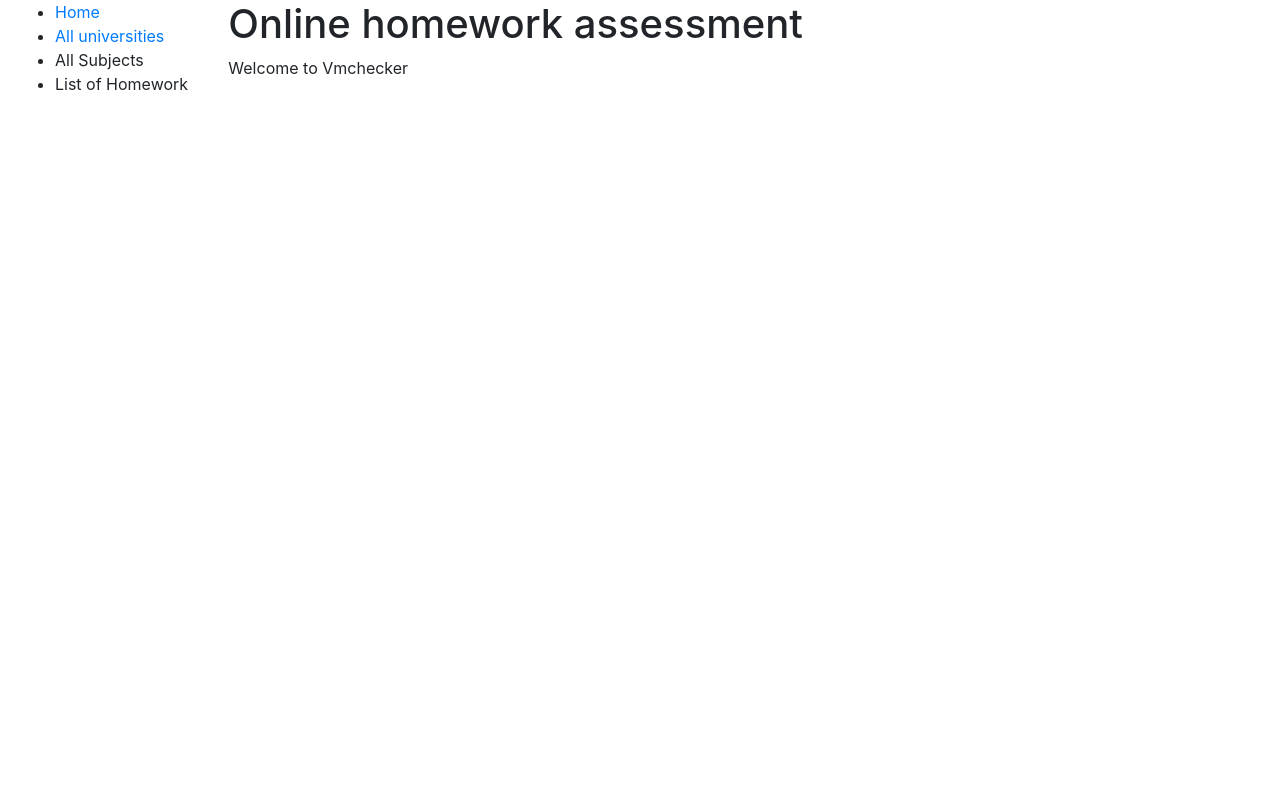
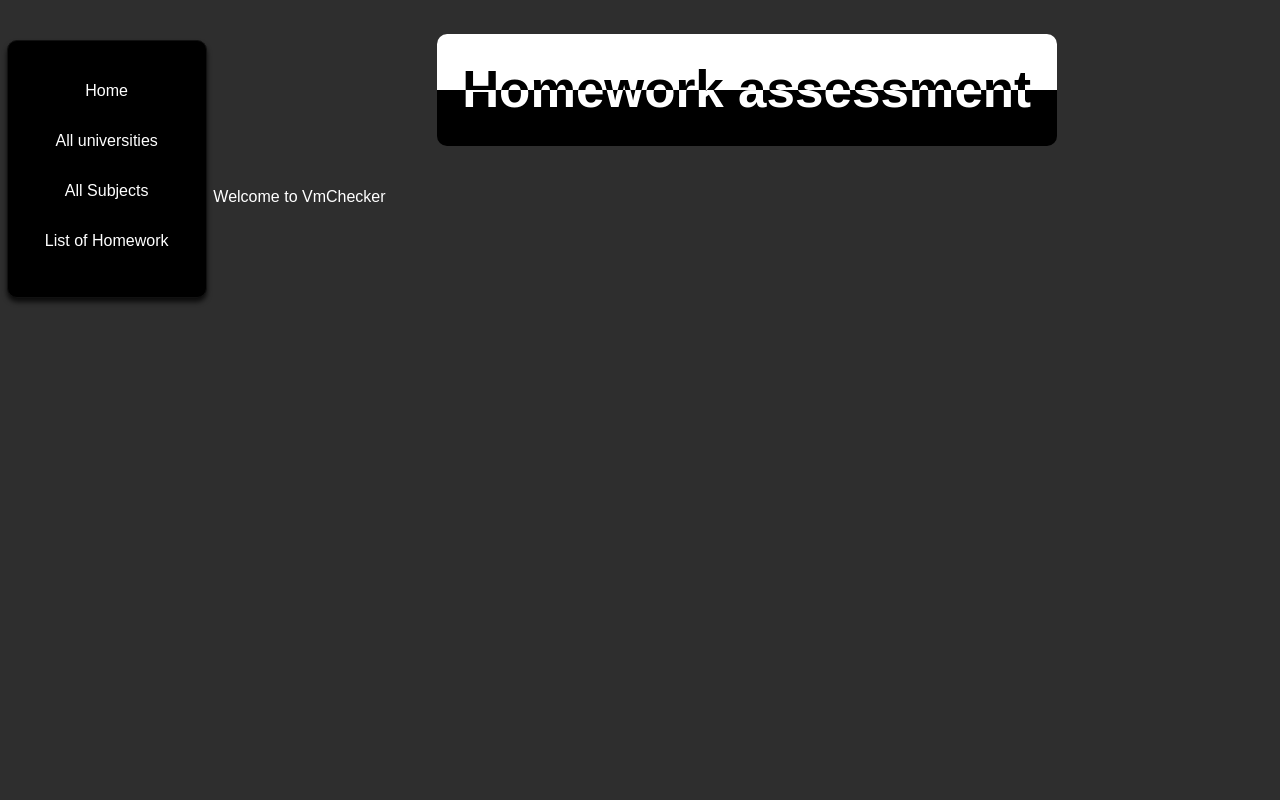
Before and after one commit to Lucian-MihaiStan/Vmchecker-Django, a Django app: page /univ/ in a window 1280 px wide. Run offline with Django 3.2, Linux system fonts and the light colour scheme; data that the repository does not hold is empty.

Commit message:
css start

```diff
--- /dev/null
+++ b/vmchecker/univ/static/css/styles.css
@@ -0,0 +1,123 @@
+html, body {
+    padding: 0px;
+    margin: 0px;
+    font-family: 'Raleway', sans-serif;
+    background-color: rgb(46, 46, 46);
+    height: 100%;
+}
+
+.sidebar-nav {
+    margin-top: 20px;
+    padding: 0;
+    list-style: none;
+}
+
+.col-sm-2 {
+    max-width: 200px;
+    background: #000000;
+    margin: 40px auto;
+    padding: 10px 0px 20px 0px;
+    border: 1px solid #111;
+    border-radius: 10px;
+    box-shadow: 0px 4px 5px rgba(0, 0, 0, 0.75);
+}
+
+.link {
+    font-size: 16px;
+    font-weight: 300;
+    text-align: center;
+    position: relative;
+    height: 40px;
+    line-height: 40px;
+    margin-top: 10px;
+    overflow: hidden;
+    width: 90%;
+    margin-left: 5%;
+    cursor: pointer;
+    color: #ffffff;
+}
+
+.sidebar-link {
+    color: #ffffff;
+}
+
+.sidebar-link:hover {
+    color: #ffffff;
+    text-decoration: none;
+}
+
+.link:after {
+    content: '';
+    position: absolute;
+    width: 80%;
+    border-bottom: 1px solid rgba(255, 255, 255, 0.5);
+    bottom: 50%;
+    left: -100%;
+    transition-delay: 0.5s;
+    transition: all 0.5s;
+}
+
+.link:hover:after,
+.link.hover:after {
+    left: 100%;
+}
+
+.link .text {
+    text-shadow: 0px -40px 0px rgba(255, 255, 255, 1);
+    transition: all 0.75s;
+    transform: translateY(100%) translateZ(0);
+    transition-delay: 0.25s;
+}
+
+.link:hover .text,
+.link.hover .text {
+    text-shadow: 0px -40px 0px rgba(255, 255, 255, 0);
+    transform: translateY(0%) translateZ(0) scale(1.1);
+    font-weight: 600;
+}
+
+/*page index*/
+
+.title-index-page {
+    position: absolute;
+    top: 10%;
+    left: 0;
+    right: 0;
+    bottom: 0;
+    width: 100%;
+    display: flex;
+    flex-direction: column;
+}
+
+.title-box {
+    position: relative;
+    display: flex;
+    align-items: center;
+    justify-content: center;
+}
+
+h1 {
+    font-size: 4vw;
+    font-weight: 900;
+    background-color: #000000;
+    color: #ffffff;
+    display: block;
+    border-radius: 10px;
+    padding: .5em;
+}
+
+h1:nth-child(2) {
+    position: absolute;
+    background-color: #ffffff;
+    color: #000000;
+    border-radius: 10px;
+    clip-path: inset(-1% -1% 50% -1%);
+/ / Added the negative values to prevent icky "bleed" in Chrome
+}
+
+.all-text {
+    position: relative;
+    top: 10%;
+    left: 0;
+    color: #ffffff;
+}
--- a/vmchecker/univ/templates/base.html
+++ b/vmchecker/univ/templates/base.html
@@ -8,17 +8,21 @@
           crossorigin="anonymous"
     >
     <title>VmChecker</title>
+
+    {% load static %}
+    <link rel="stylesheet" href="{% static 'css/styles.css' %}">
+
 </head>
 <body>
 <div class="container-fluid">
     <div class="row">
         <div class="col-sm-2">
             {% block sidebar %}
-                    <ul>
-                        <li><a href="{% url 'universities' %}">Home</a></li>
-                        <li><a href="{% url 'universities' %}">All universities</a></li>
-                        <li><a>All Subjects</a></li>
-                        <li><a>List of Homework</a></li>
+            <ul class="sidebar-nav">
+                <li class="link"><a class="sidebar-link" href="{% url 'index' %}">Home</a></li>
+                <li class="link"><a class="sidebar-link" href="{% url 'universities' %}">All universities</a></li>
+                <li class="link"><a class="sidebar-link">All Subjects</a></li>
+                <li class="link"><a class="sidebar-link">List of Homework</a></li>
             </ul>
             {% endblock %}
         </div>
--- a/vmchecker/univ/templates/index.html
+++ b/vmchecker/univ/templates/index.html
@@ -1,7 +1,13 @@
 {% extends "base.html" %}
 
 {% block content %}
-    <h1>Online homework assessment</h1>
-    <p>Welcome to Vmchecker</p>
-
+<div class="title-index-page">
+    <div class="title-box">
+        <h1>Homework assessment</h1>
+        <h1>Homework assessment</h1>
+    </div>
+    <div class="all-text">
+        <p>Welcome to VmChecker</p>
+    </div>
+</div>
 {% endblock %}
--- a/vmchecker/vmchecker/urls.py
+++ b/vmchecker/vmchecker/urls.py
@@ -24,4 +24,4 @@ urlpatterns = [
     path('admin/', admin.site.urls),
     path('univ/', include('univ.urls')),
     path('', RedirectView.as_view(url='univ/', permanent=True))
-]
+] + static(settings.STATIC_URL, document_root=settings.STATIC_ROOT)
```
Lines whose indentation alone changed are shown as unchanged.
